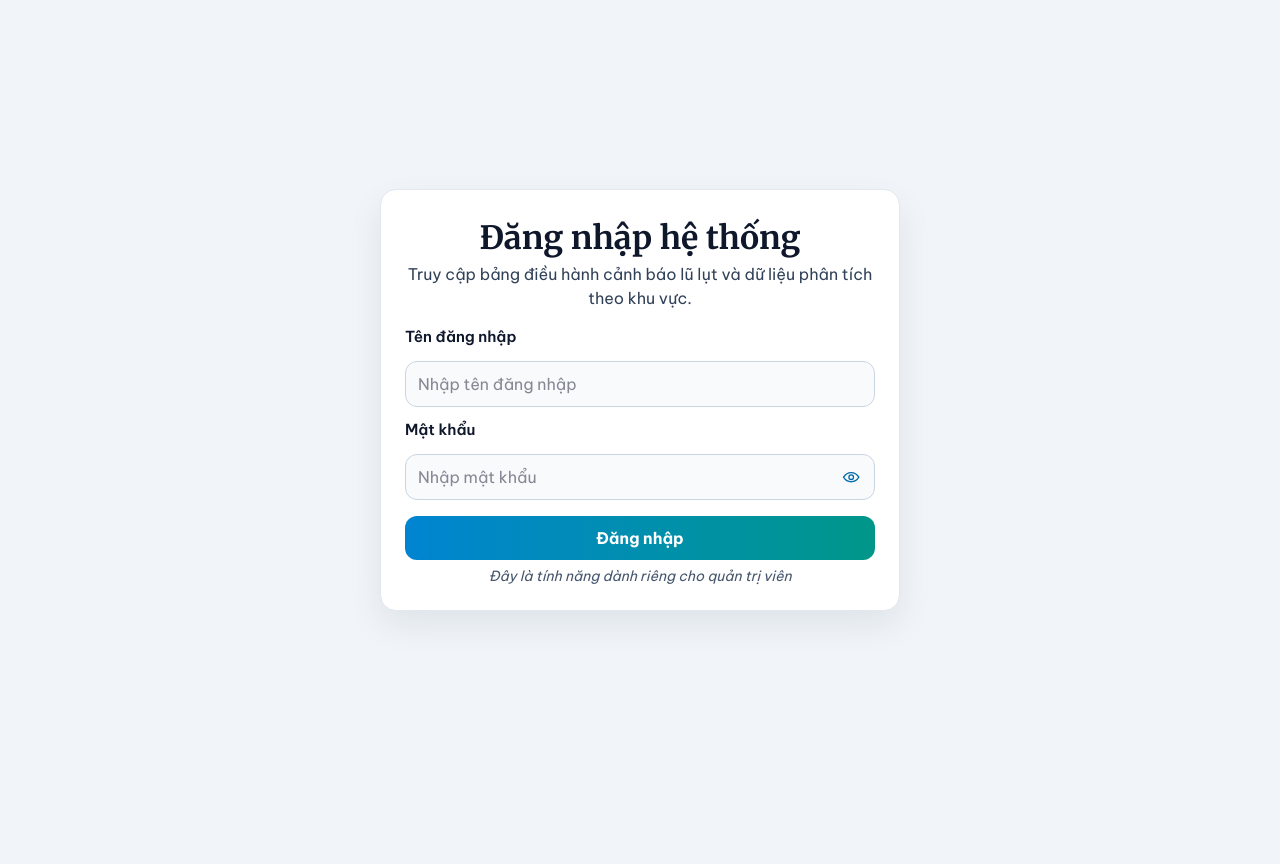
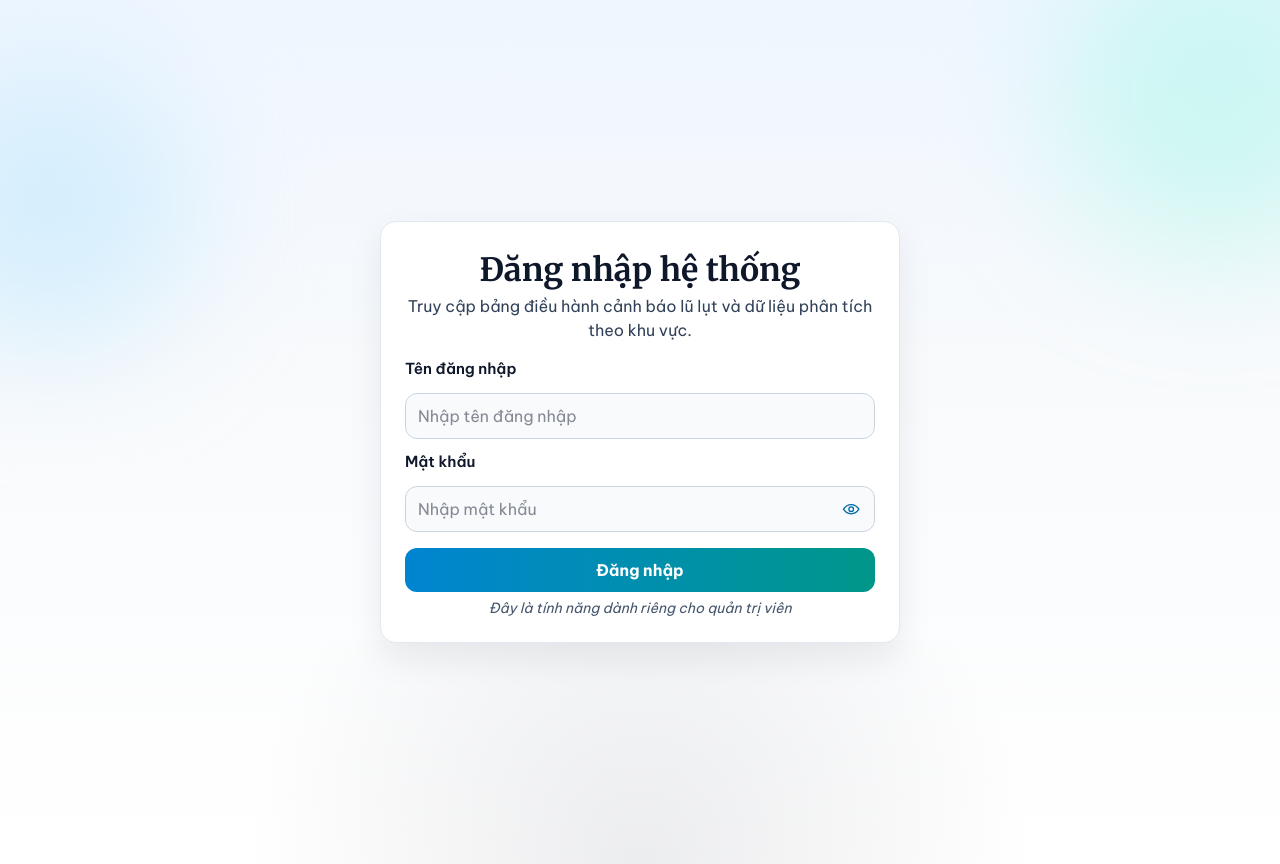
Before and after one commit to dnchuong17/Vietflood_FE_Clone, a Next.js app: page /dang-nhap in a window 1280 px wide. Before the commit the page ends 800 px from the top, so only its background shows below. Built offline with nearby package versions, Linux system fonts and the light colour scheme; no server answers.

Commit message:
Update new

```diff
--- a/src/app/(auth)/dang-nhap/page.tsx
+++ b/src/app/(auth)/dang-nhap/page.tsx
@@ -7,6 +7,7 @@ export const metadata = {
 
 export default function LoginPage() {
     return (
+        <div className="flex h-screen items-center justify-center">
             <AuthFormCard
                 title="Đăng nhập hệ thống"
                 description="Truy cập bảng điều hành cảnh báo lũ lụt và dữ liệu phân tích theo khu vực."
@@ -14,5 +15,6 @@ export default function LoginPage() {
             >
                 <LoginForm />
             </AuthFormCard>
+        </div>
     );
 }
--- /dev/null
+++ b/src/app/(auth)/layout.tsx
@@ -0,0 +1,19 @@
+import type { ReactNode } from "react";
+
+type AuthLayoutProps = {
+    children: ReactNode;
+};
+
+export default function AuthLayout({ children }: AuthLayoutProps) {
+    return (
+        <div className="relative min-h-screen overflow-hidden bg-[linear-gradient(180deg,#eff6ff_0%,#f8fafc_42%,#ffffff_100%)] text-slate-900">
+            <div className="pointer-events-none absolute -left-24 top-16 h-72 w-72 rounded-full bg-sky-200/50 blur-3xl" />
+            <div className="pointer-events-none absolute -right-24 -top-16 h-80 w-80 rounded-full bg-teal-200/40 blur-3xl" />
+            <div className="pointer-events-none absolute inset-x-0 bottom-0 h-56 bg-[radial-gradient(circle_at_bottom,rgba(15,23,42,0.08),transparent_58%)]" />
+
+            <main className="relative grid min-h-screen place-items-center px-4 py-8 sm:px-6 lg:px-8">
+                {children}
+            </main>
+        </div>
+    );
+}
--- a/src/features/reports/components/reports-overview.tsx
+++ b/src/features/reports/components/reports-overview.tsx
@@ -315,7 +315,12 @@ export function ReportsOverview() {
                     );
                 }
 
-                const nextReports = Array.isArray(data) ? (data as Report[]) : [];
+                const nextReports = Array.isArray(data)
+                    ? (data as Array<{ report: any; user: any }>).map((item) => ({
+                        ...item.report,
+                        user: item.user,
+                    }))
+                    : [];
                 if (isMounted) {
                     setReports(nextReports);
                 }
@@ -490,7 +495,7 @@ export function ReportsOverview() {
                             </div>
                         ) : (
                             <div className="grid gap-4 md:grid-cols-2 xl:grid-cols-3">
-                                {filteredReports.map((report) => {
+                                {filteredReports.map((report, index) => {
                                     const thumbnail = getThumbnail(report);
                                     const reporterName = getReporterName(report);
                                     const reporterAccountName = getReporterAccountName(report);
@@ -507,7 +512,7 @@ export function ReportsOverview() {
 
                                     return (
                                         <article
-                                            key={report.id ?? `${report.userId ?? "unknown"}-${report.createdAt ?? "report"}`}
+                                            key={report.id ?? `report-${index}`}
                                             className="overflow-hidden rounded-3xl border border-slate-200 bg-white shadow-sm transition hover:-translate-y-0.5 hover:shadow-md"
                                         >
                                             {thumbnail ? (
```
Lines whose indentation alone changed are shown as unchanged.
